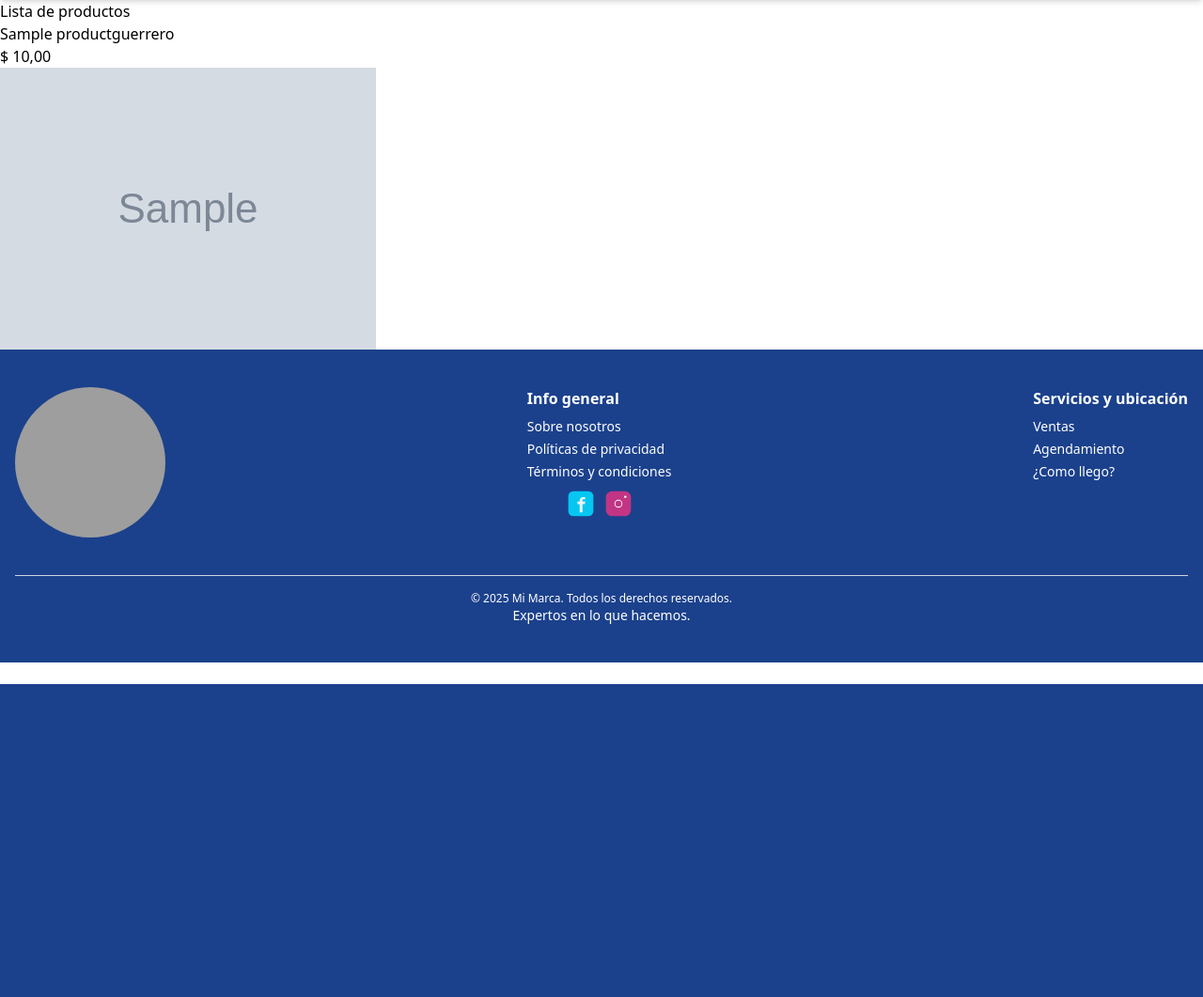
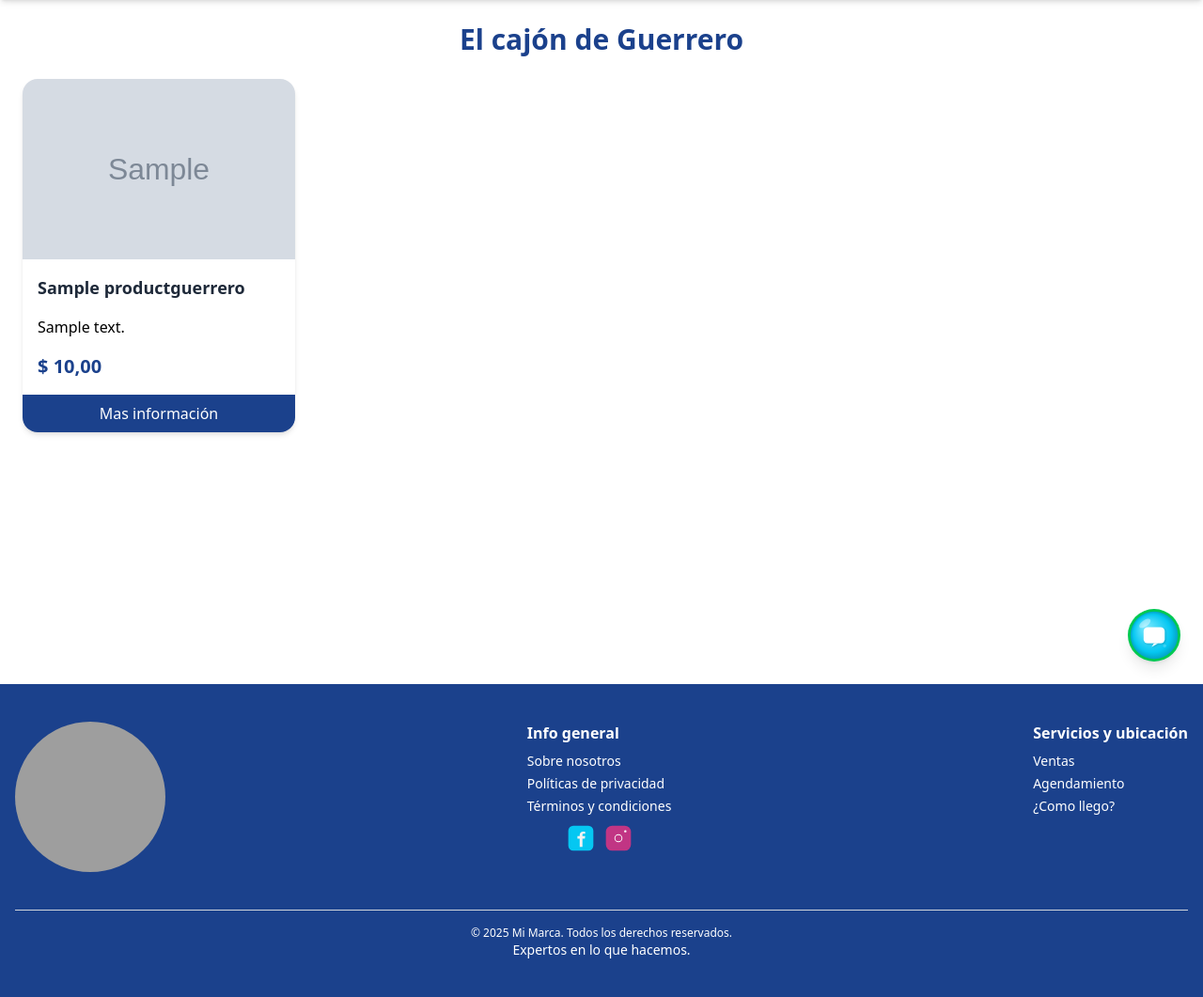
Before and after one commit to ndavidrincon/motoSite, a Django app: page /productos/ in a window 1280 px wide. Shown: the part 72-1133 px from the top of the page at 94% size. Before the commit the page ends 800 px from the top, so only its background shows below. Run offline with Django 5.2, Linux system fonts and the light colour scheme; tables that the repository leaves empty hold one stand-in row (values such as "Sample post"); grey boxes marked "Sample" are stand-in pictures; some libraries are stand-ins or nearby versions; grey boxes are pictures that could not be loaded.

Commit message:
Se estilizan base, login y produts htmls, se elimina img de prueba y agrega float button

```diff
--- a/templates/base.html
+++ b/templates/base.html
@@ -6,6 +6,57 @@
     <title>Guerro Bikers Services</title>
     <script src="https://cdn.jsdelivr.net/npm/@tailwindcss/browser@4"></script>
 </head>
+<div>
+    <a
+        href="https://wa.me/573134498177/?text=Hola%20Guerrero,%20estoy%20interesado%20en%20agendar%20una%20cita%20para:%20"
+        target="_blank"
+        class="fixed bottom-6 right-6 z-50 bg-green-500 text-white w-14 h-14 rounded-full
+             flex items-center justify-center
+             shadow-lg hover:bg-green-600
+             transition"
+    >
+
+        <svg width="200" height="200" viewBox="0 0 200 200" xmlns="www.w3.org">
+            <defs>
+                <!-- Gradiente para la burbuja #05C7F2 -->
+                <radialGradient id="bubbleGrad" cx="50%" cy="50%" r="50%" fx="30%" fy="30%">
+                <stop offset="0%" stop-color="#80EAFF" />
+                <stop offset="80%" stop-color="#05C7F2" />
+                <stop offset="100%" stop-color="#04A3C6" />
+                </radialGradient>
+
+                <!-- Sombra suave para el globo de texto -->
+                <filter id="softDrop" x="-20%" y="-20%" width="150%" height="150%">
+                <feGaussianBlur in="SourceAlpha" stdDeviation="3" />
+                <feOffset dx="2" dy="2" />
+                <feComponentTransfer>
+                    <feFuncA type="linear" slope="0.2" />
+                </feComponentTransfer>
+                <feMerge>
+                    <feMergeNode />
+                    <feMergeNode in="SourceGraphic" />
+                </feMerge>
+                </filter>
+            </defs>
+
+            <!-- Burbuja Exterior -->
+            <circle cx="100" cy="100" r="90" fill="url(#bubbleGrad)" />
+
+            <!-- Brillo de la burbuja -->
+            <ellipse cx="65" cy="55" rx="25" ry="12" fill="white" fill-opacity="0.4" transform="rotate(-35, 65, 55)" />
+            <circle cx="140" cy="140" r="6" fill="white" fill-opacity="0.2" />
+
+            <!-- GLOBO DE TEXTO (Estilo Blando) -->
+            <g filter="url(#softDrop)">
+                <!-- Cuerpo del globo de diálogo con esquinas muy redondeadas (rx="15") -->
+                <rect x="60" y="70" width="80" height="60" rx="15" fill="white" />
+
+                <!-- La "cola" del globo de diálogo (forma de triángulo suave) -->
+                <path d="M100 130 L90 145 L115 130 Z" fill="white" />
+            </g>
+        </svg>
+    </a>
+</div>
 
 <body style="--nav-h:72px" class="pt-[var(--nav-h)]">
     {% load static %}
@@ -61,7 +112,7 @@
     </div>
 
 
-    <main>
+    <main class="min-h-[calc(100vh-72px)] px-6 py-6">
         {% block content %}{% endblock content %}
     </main>
 
--- a/users/templates/users/login.html
+++ b/users/templates/users/login.html
@@ -2,7 +2,7 @@
 {% load tailwind_filters %}
 
 {% block content %}
-<main class="min-h-[calc(100vh-72px)] flex items-center justify-center">
+<main class="flex items-center justify-center">
     <div class="w-full max-w-md bg-white p-8 rounded-xl shadow-lg">
         <h1 class="text-2xl font-bold text-gray-900 sm:text-3xl">Iniciar sesión</h1>
         <form action="" method="post" class="my-8">
--- a/ventasGuerrero/templates/products/list_products.html
+++ b/ventasGuerrero/templates/products/list_products.html
@@ -1,17 +1,49 @@
 {% extends "base.html" %}
 
 {% block content %}
-<h1>Lista de productos</h1>
+<main>
+    <h1 class="text-3xl font-bold text-center text-[#1B418C] mb-6">El cajón de Guerrero</h1>
 
-<ul>
-    {% for product in products  %}
-        <li>
-            {{ product.name }}
-            <p>$ {{ product.price }}</p>
-            {% if product.photo %}
-                <img src="{{ product.photo.url }}" alt="{{ product.name }}" style= "max_height: 100px;">
-            {% endif %}
-        </li>
-    {% endfor %}
-</ul>
+    <div class="grid gap-6 grid-cols-1 sm:grid-cols-2 md:grid-cols-3 lg:grid-cols-4">
+        {% for product in products %}
+            <div class="bg-white rounded-2xl shadow-md hover:shadow-xl transition overflow-hidden">
+
+                {% if product.photo %}
+                    <img
+                        src="{{ product.photo.url }}"
+                        alt="{{ product.name }}"
+                        class="w-full h-48 object-cover"
+                    >
+                {% else %}
+                    <div class="w-full h-48 bg-gray-200 flex items-center justify-center text-gray-500">
+                        Sin imagen
+                    </div>
+                {% endif %}
+
+                <div class="p-4">
+                    <h2 class="text-lg font-semibold text-gray-800">
+                        {{ product.name }}
+                    </h2>
+                    <p class="mt-4">
+                        {{ product.description }}
+                    </p>
+
+                    <p class="mt-4 text-xl font-bold text-[#1B418C] mt-2">
+                        $ {{ product.price }}
+                    </p>
+                </div>
+                <a href="https://wa.me/573134498177/?text=Hola%20Guerrero,%20estoy%20interesado%20en%20{{ product.name }}%20"
+                    target="_blank"
+                    class="mt-0 block text-center bg-[#1B418C] text-white py-2 rounded-b-xl hover:bg-[#05C7F2] transition"
+                >
+                Mas información
+                </a>
+            </div>
+        {% empty %}
+            <p class="text-center text-gray-500 col-span-full">
+                No hay productos disponibles.
+            </p>
+        {% endfor %}
+    </div>
+</main>
 {% endblock content %}
```
Also changed, not shown: media/Logos/Screenshot_From_2025-12-09_18-22-29.png (deleted).
